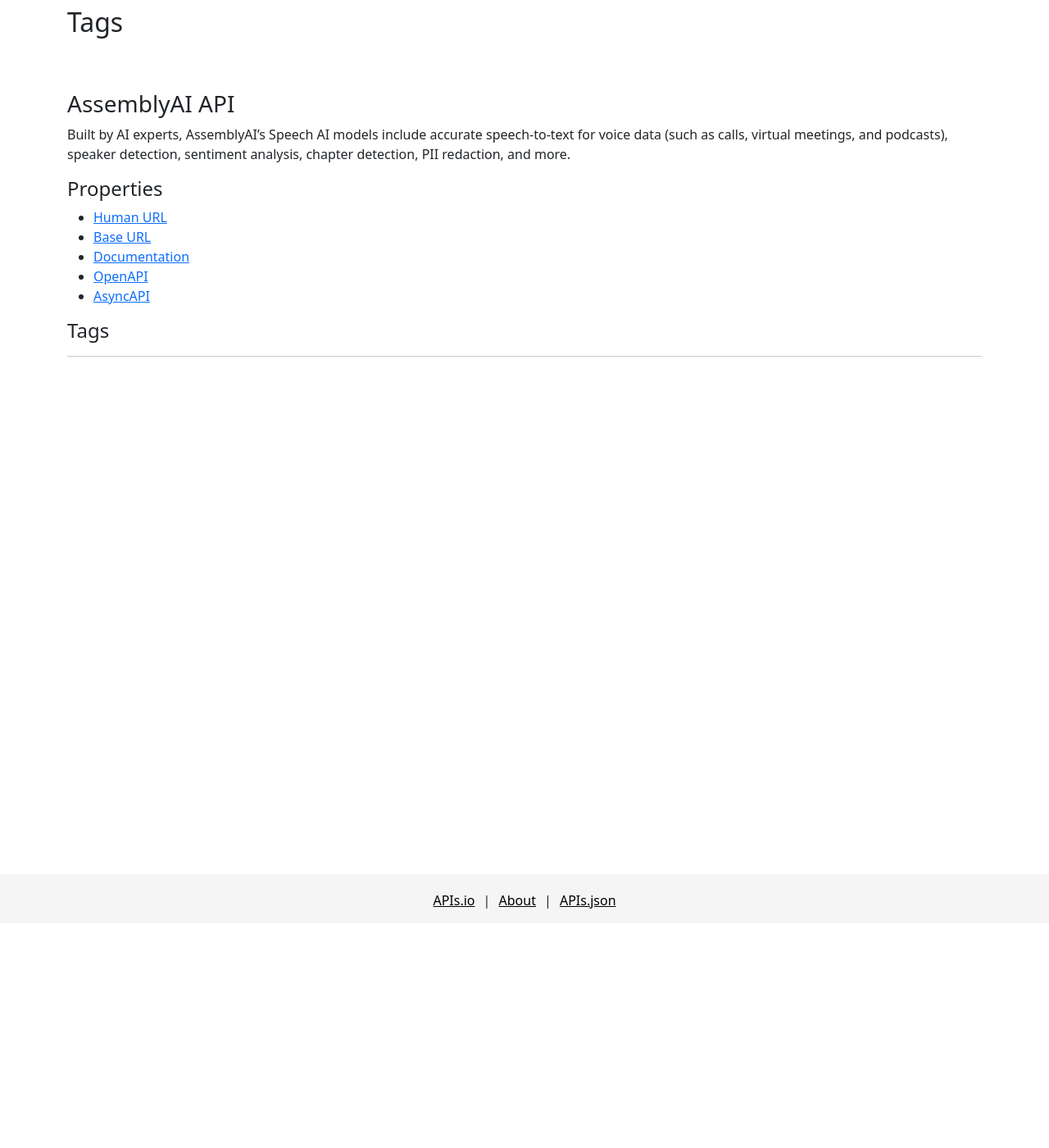
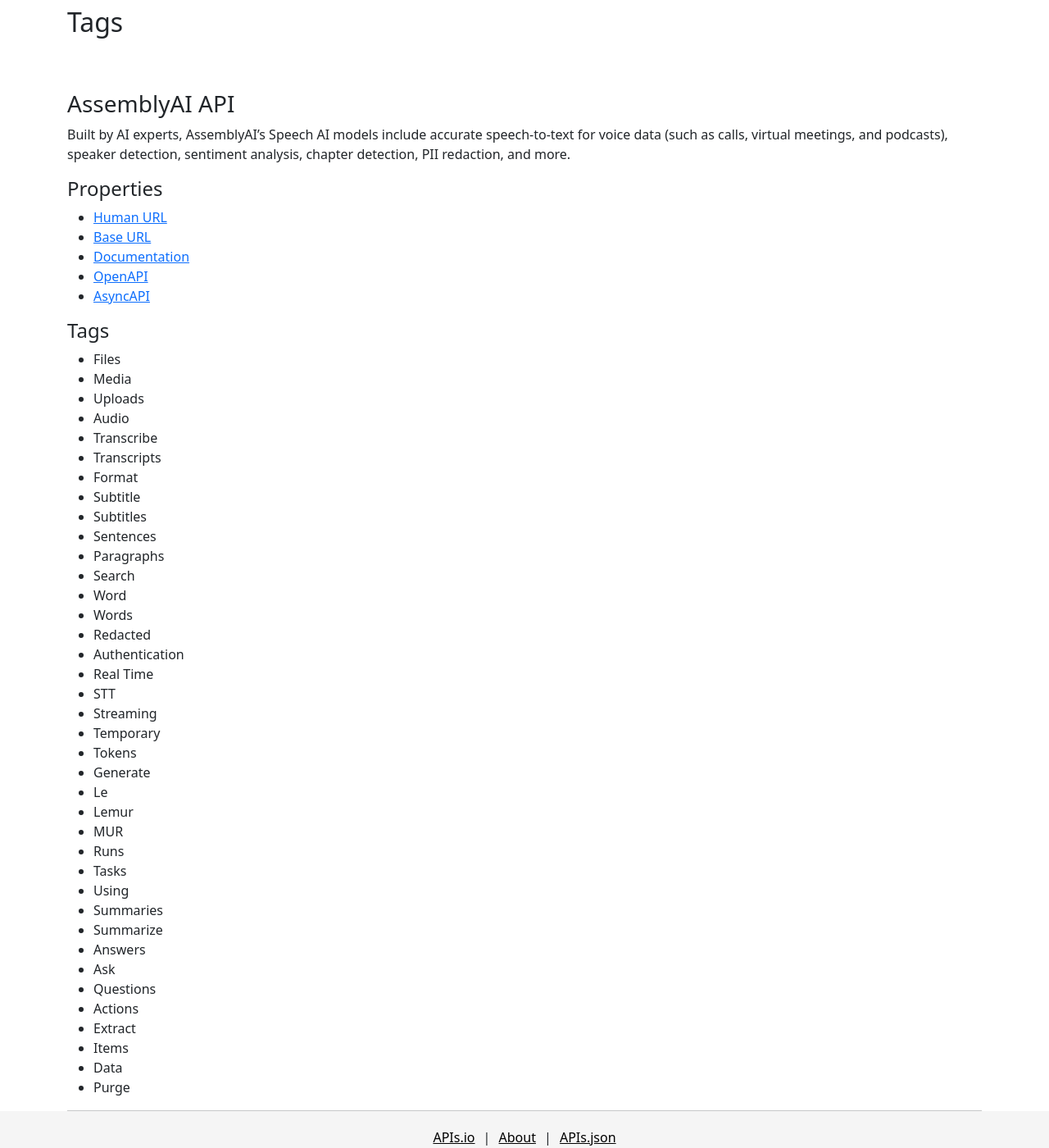
Before and after one commit to api-search/ai-node, a Jekyll site: the page built from _apis/assemblyai/apis.md, in a window 1280 px wide and 1400 px high, scrolled down 274 px. Shown: the whole window at 82% size. Built offline with Jekyll 4.4.1, drawn with Linux system fonts in a browser that asks for light colours; before the commit the page ends 904 px from its top, so only the background shows below that.

Commit message:
Saving OpenAPI Overlay

```diff
--- a/_data/assemblyai/overlays/apis-io-search.yml
+++ b/_data/assemblyai/overlays/apis-io-search.yml
@@ -1,20 +1,65 @@
 name: AssemblyAI
 description: >-
-  Built by AI experts, AssemblyAI’s Speech AI models include accurate speech-to-text for voice data (such as calls, virtual meetings, and podcasts), speaker detection, sentiment analysis, chapter detection, PII redaction, and more.
+  Built by AI experts, AssemblyAI’s Speech AI models include accurate
+  speech-to-text for voice data (such as calls, virtual meetings, and podcasts),
+  speaker detection, sentiment analysis, chapter detection, PII redaction, and
+  more.
 image: https://kinlane-productions2.s3.amazonaws.com/apis-json/apis-json-logo.jpg
-url: https://raw.githubusercontent.com/api-search/artificial-intelligence/main/_apis_/assemblyai/apis.md
-created: 2024-06-06
-modified: 2024-06-06
+url: >-
+  https://raw.githubusercontent.com/api-search/artificial-intelligence/main/_apis_/assemblyai/apis.md
+created: '2024-06-06T00:00:00.000Z'
+modified: '2024-06-06T00:00:00.000Z'
 specificationVersion: '0.18'
 tags: []
 apis:
   - name: AssemblyAI API
     description: >-
-      Built by AI experts, AssemblyAI’s Speech AI models include accurate speech-to-text for voice data (such as calls, virtual meetings, and podcasts), speaker detection, sentiment analysis, chapter detection, PII redaction, and more.
+      Built by AI experts, AssemblyAI’s Speech AI models include accurate
+      speech-to-text for voice data (such as calls, virtual meetings, and
+      podcasts), speaker detection, sentiment analysis, chapter detection, PII
+      redaction, and more.
     image: https://kinlane-productions2.s3.amazonaws.com/apis-json/apis-json-logo.jpg
     humanURL: https://www.assemblyai.com/docs/
     baseURL: https://platform.openai.com/
-    tags: []
+    tags:
+      - Files
+      - Media
+      - Uploads
+      - Audio
+      - Transcribe
+      - Transcripts
+      - Format
+      - Subtitle
+      - Subtitles
+      - Sentences
+      - Paragraphs
+      - Search
+      - Word
+      - Words
+      - Redacted
+      - Authentication
+      - Real Time
+      - STT
+      - Streaming
+      - Temporary
+      - Tokens
+      - Generate
+      - Le
+      - Lemur
+      - MUR
+      - Runs
+      - Tasks
+      - Using
+      - Summaries
+      - Summarize
+      - Answers
+      - Ask
+      - Questions
+      - Actions
+      - Extract
+      - Items
+      - Data
+      - Purge
     properties:
       - type: Documentation
         url: https://www.assemblyai.com/docs/
@@ -23,6 +68,10 @@ apis:
       - type: AsyncAPI
         url: properties/assemblyai-asyncapi-original.yml
     aid: assemblyai:assemblyai
+    score: 0
+    overlays:
+      - type: API Evangelist Ratings
+        url: overlays/assemblyai-openapi-api-evangelist-ratings.yml
 common:
   - type: Getting Started
     url: https://www.assemblyai.com/docs/
```
